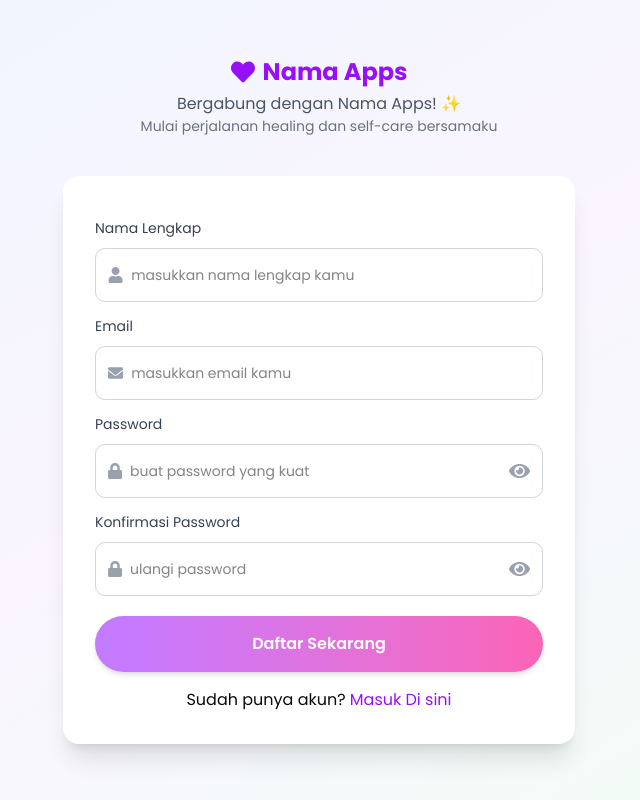
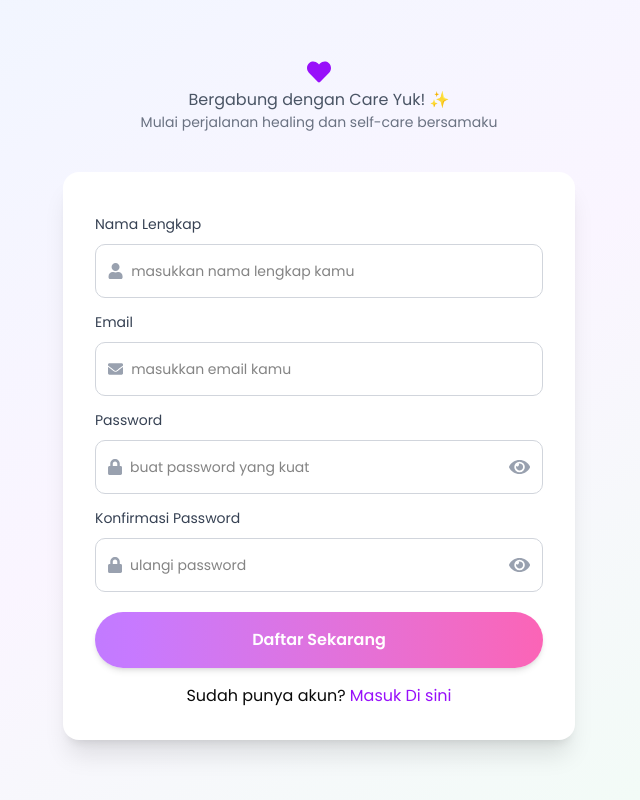
Before and after one commit to sryaerlmba/mental-health-apps, a Next.js app: page /register in a window 1280 px wide. Shown: the whole page, without its empty margins (321-961 px from the left). Built offline with nearby package versions, Linux system fonts and the light colour scheme.

Commit message:
feat(auth): update register page subtitle and add Alert component
- Update the subtitle in register page to reflect new app name "Care Yuk"
- Create new Alert component for displaying error messages

```diff
--- a/app/(auth)/register/page.tsx
+++ b/app/(auth)/register/page.tsx
@@ -16,8 +16,7 @@ export default function RegisterPage() {
         {/* head */}
         <div className="">
           <AuthHeader
-            title="Nama Apps"
-            subtitle="Bergabung dengan Nama Apps! ✨"
+            subtitle="Bergabung dengan Care Yuk! ✨"
             tagline="Mulai perjalanan healing dan self-care bersamaku"
           />
         </div>
--- /dev/null
+++ b/components/Alert.tsx
@@ -0,0 +1,3 @@
+export function AlertError({ msg }: { msg: string | Array<string> }) {
+  return <p className="text-sm text-red-500 mt-1">{msg}</p>;
+}
```
